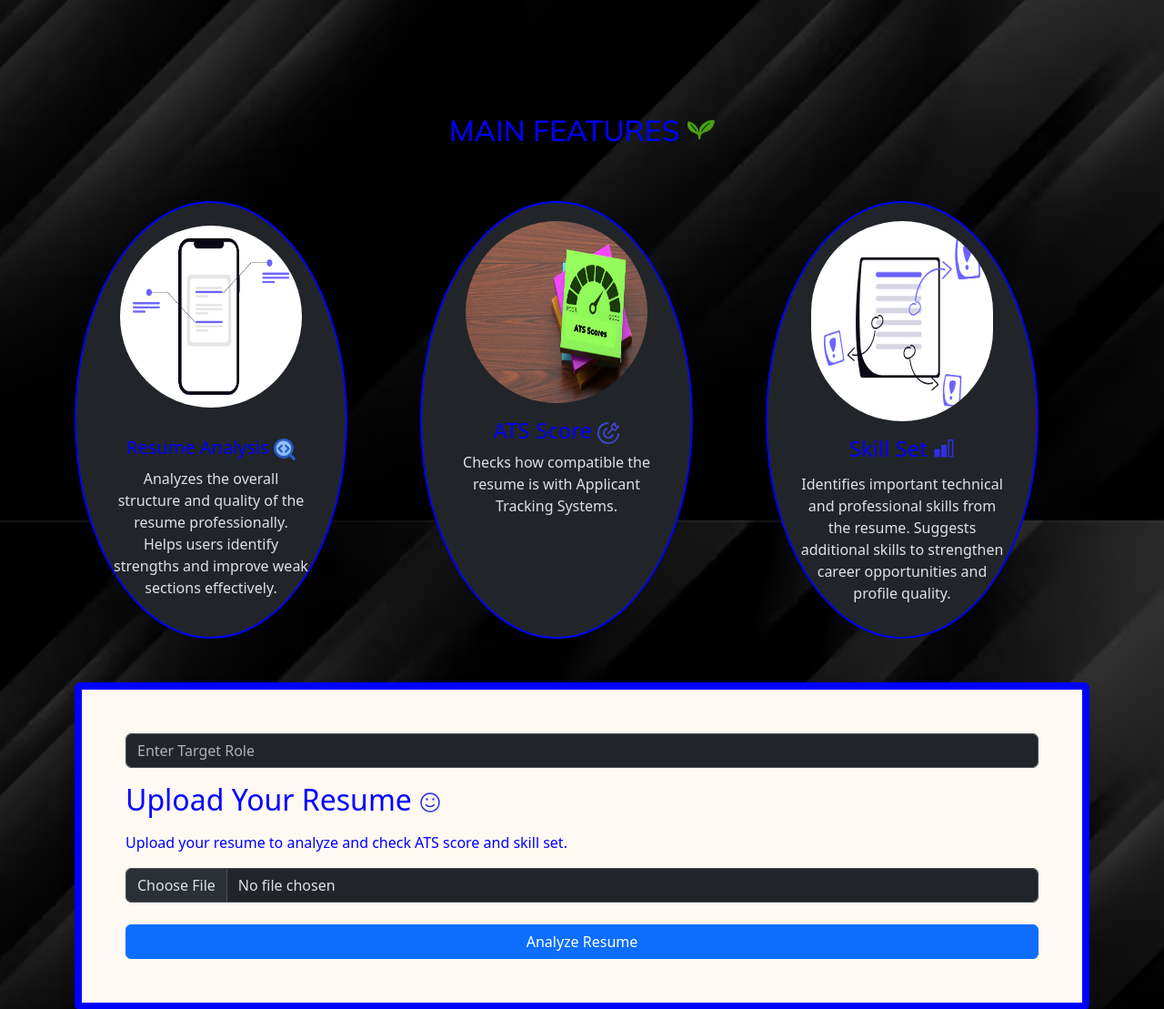
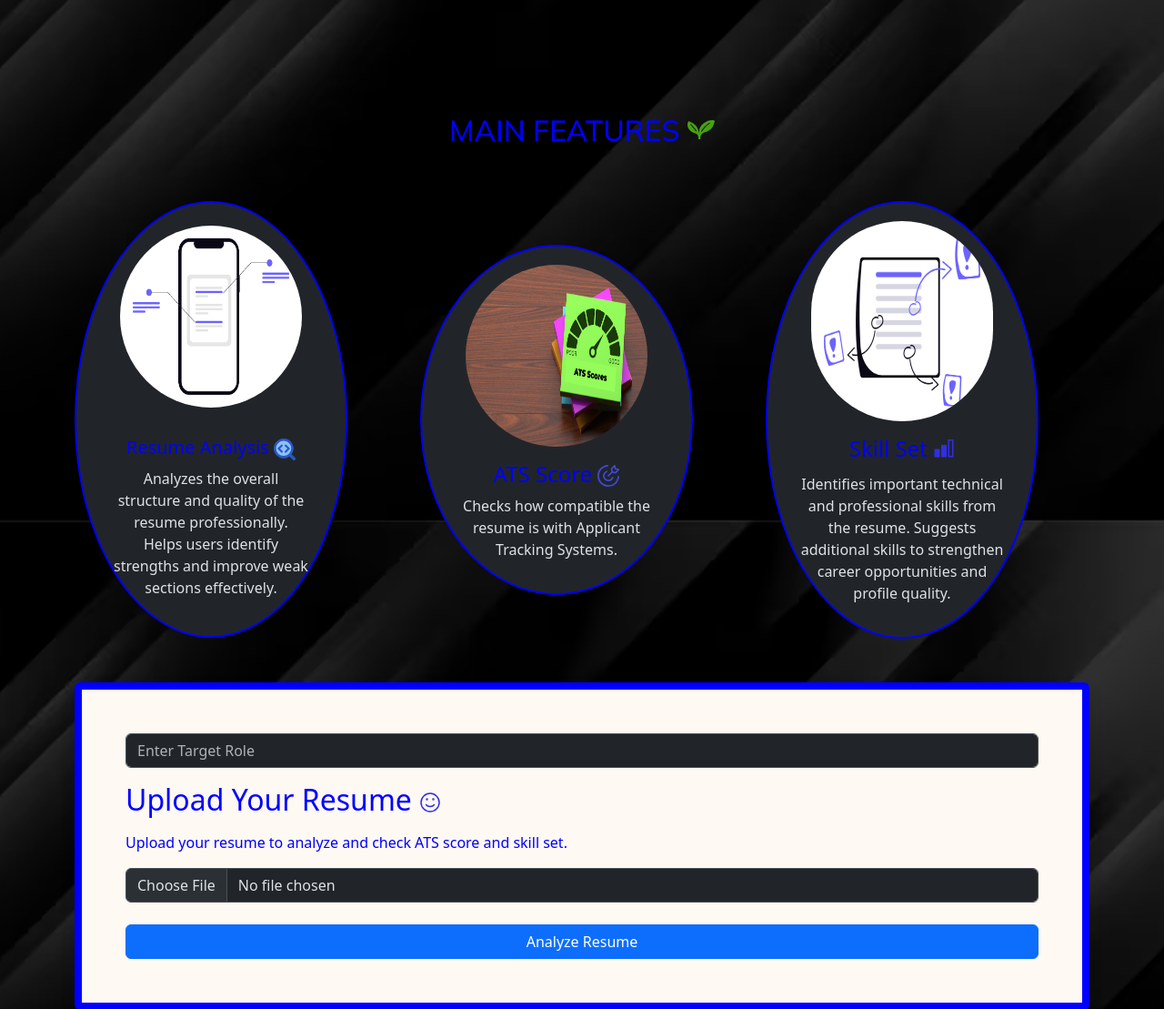
Before and after one commit to rakesh-8672/resumefiltered, a Flask app: page / in a window 1280 px wide. Shown: the part 228-1337 px from the top of the page at 91% size. Run offline with Flask 3, Linux system fonts and the light colour scheme.

Commit message:
done with changes at features section

```diff
--- a/backend/static/style.css
+++ b/backend/static/style.css
@@ -123,3 +123,9 @@ body{
     background-repeat: no-repeat;
     background-attachment: fixed;
 }
+#features{
+    display:flex;
+    justify-content:center;
+    align-items:center;
+    align-content:center;
+}
--- a/templates/index.html
+++ b/templates/index.html
@@ -64,7 +64,7 @@
 
         <div class="container-lg">
 
-            <div class="row mb-5">
+            <div id="features" class="row mb-5">
 
                 <!-- CARD 1 -->
                 <div class="col-lg-4 col-md-12">
```
